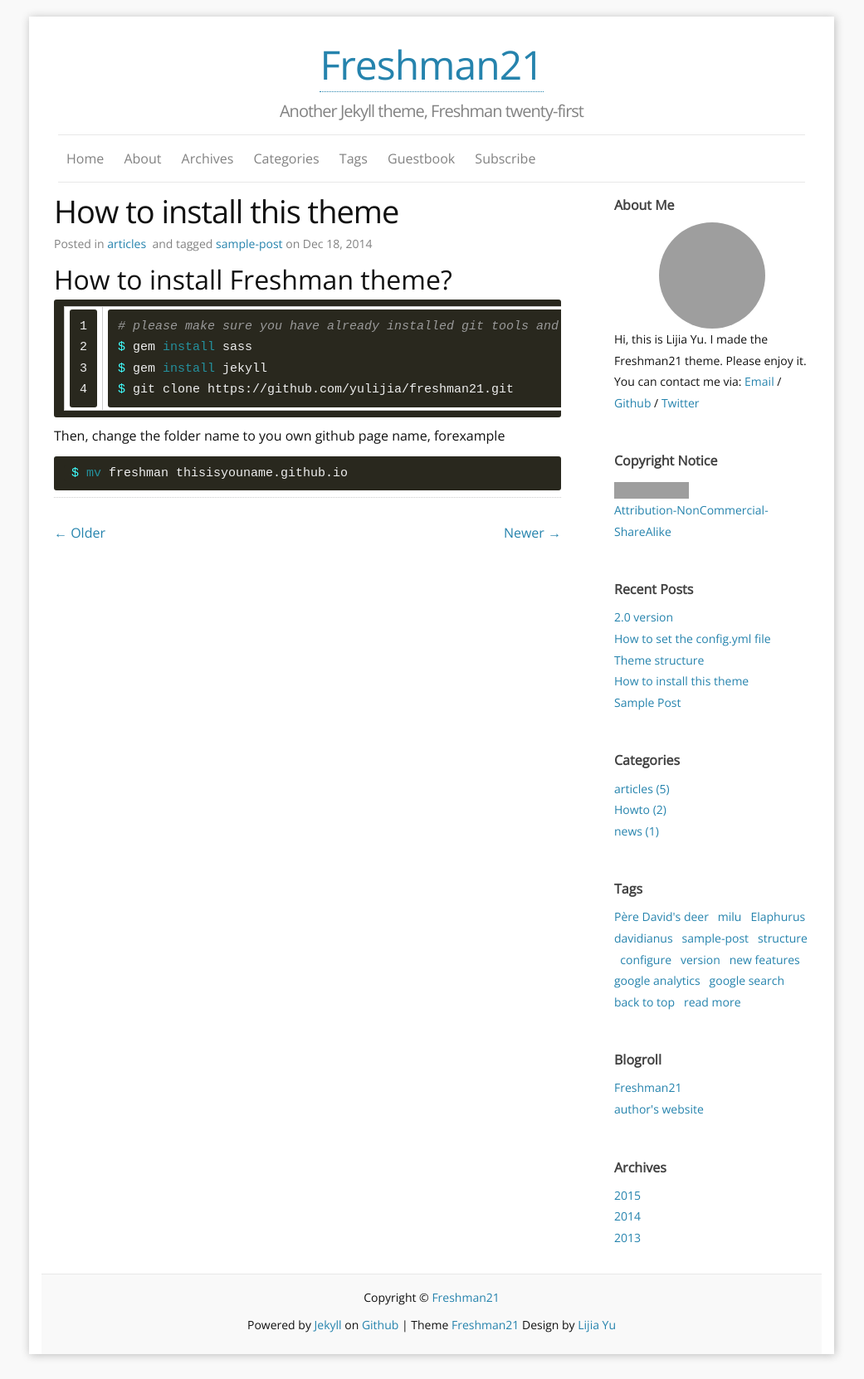
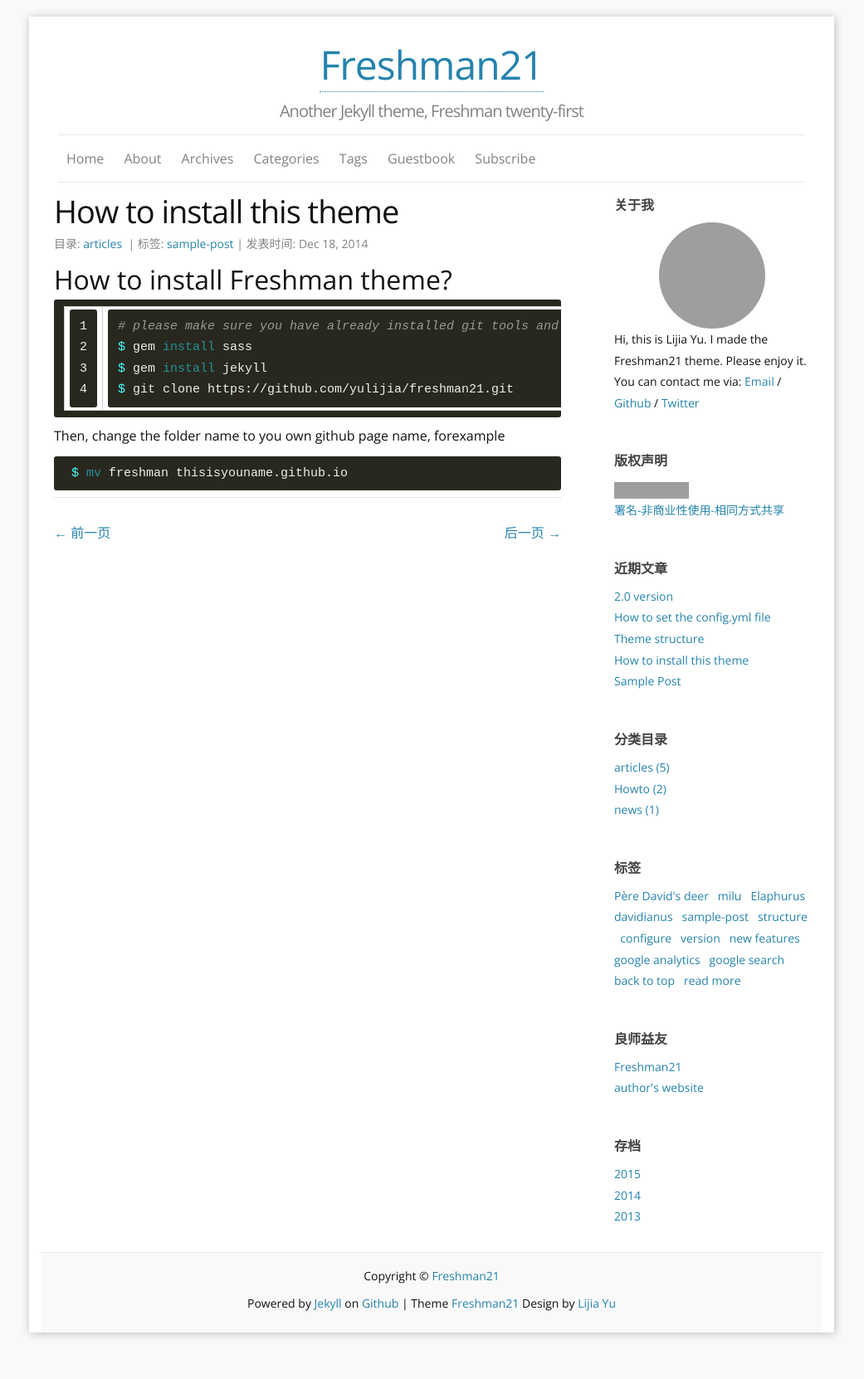
Before and after one commit to chinant/chinant.github.io, a Jekyll site: the page built from _posts/2014-12-18-how-to-install.md, in a window 1280 px wide. Shown: the whole page at 83% size, without its empty margins (120-1161 px from the left). Built offline with Jekyll 4.4.1, drawn with Linux system fonts in a browser that asks for light colours; comment, search, counter and statistics services are not loaded; after the commit the page ends 1636 px from its top, so only the background shows below that; grey boxes are pictures that could not be loaded.

Commit message:
changed locale to cn

```diff
--- a/_config.yml
+++ b/_config.yml
@@ -6,7 +6,7 @@
 description: "Freshman21 is a Jekyll blog theme." # You can edit this line in _config.yml. It will appear in your document head meta and in your feed.xml site description
 keywords: "Jekyll, theme, Freshman21"
 baseurl: "/freshman21" # the subpath of your site, e.g. /blog
-url: "http://yulijia.net/freshman21" # the base hostname & protocol for your site
+url: "http://chinant.github.io" # the base hostname & protocol for your site
 locale: en_US
 
 ### Personal info and site tools info:
@@ -21,7 +21,7 @@
 ### Site setting:
 ShowContactInfo: "True" # Personal Info (twitter,github,email) can be seen on aboutme-sidebar, those info only shown when ShowContactInfo == True
 default_column: "two" # blog style: two columns, if default_column != "two", you will see a one column blog.
-default_locale: "en" # blog sidebar language set, only include: English(en) and Chinese (cn)
+default_locale: "cn" # blog sidebar language set, only include: English(en) and Chinese (cn)
 
 locales:
     en:
```
